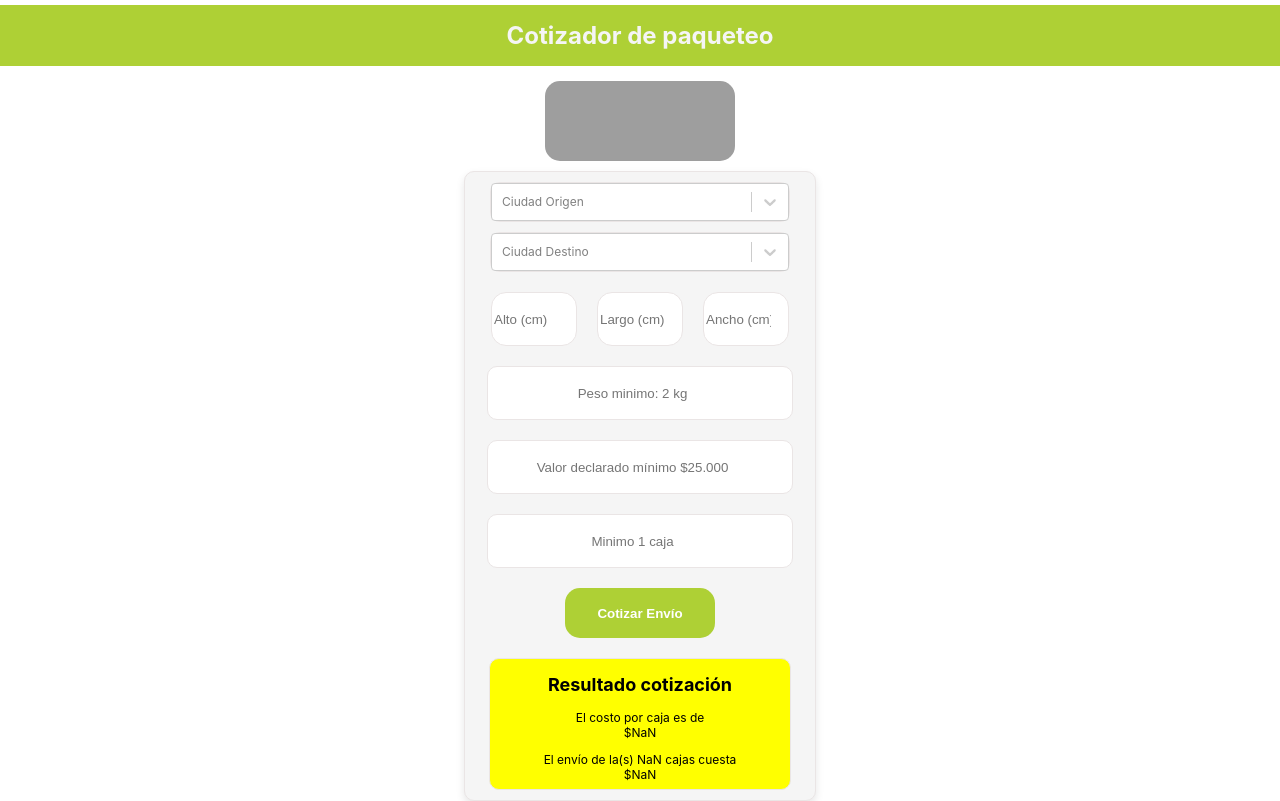
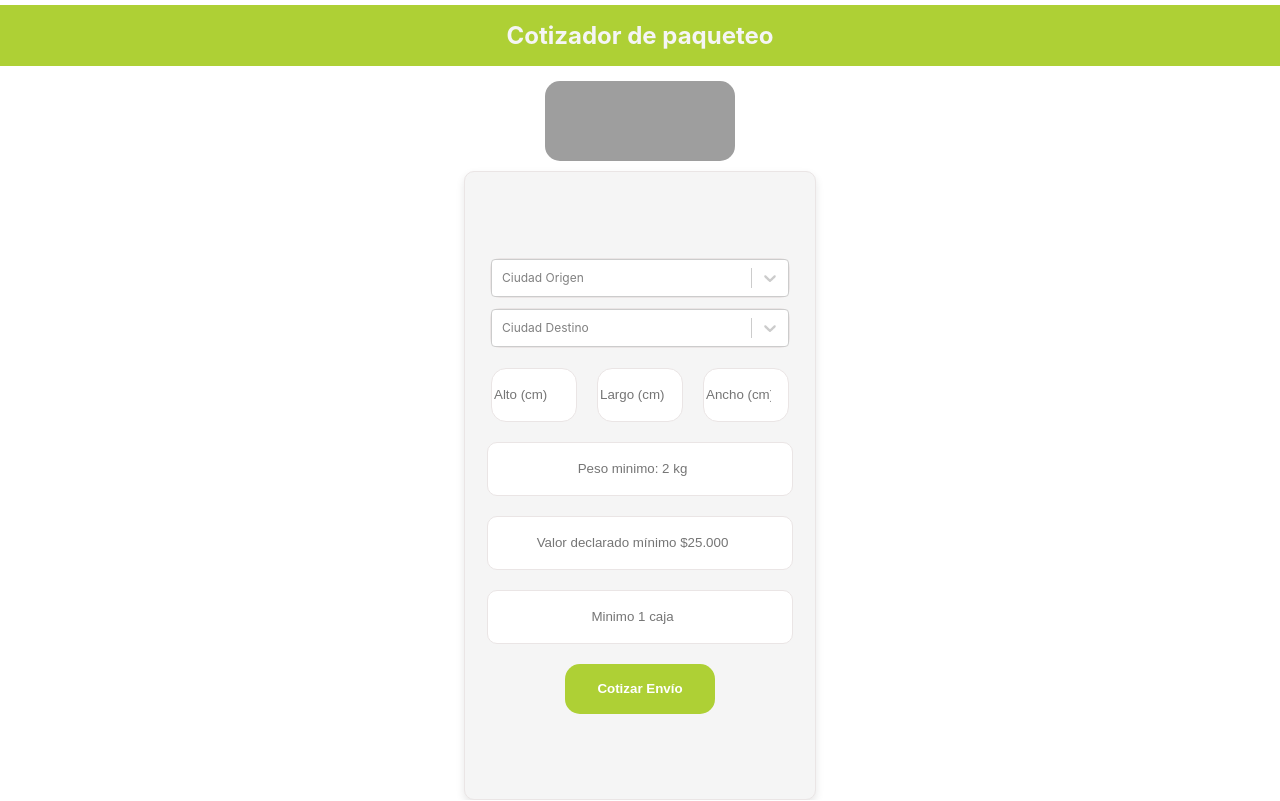
Before and after one commit to EdwinZarateP/Cotizador, a React (Vite) app: page / in a window 1280 px wide. Built offline with nearby package versions, Linux system fonts and the light colour scheme; grey boxes are pictures that could not be loaded.

Commit message:
modificacion31

```diff
--- a/src/componentes/cotizarEnvio.tsx
+++ b/src/componentes/cotizarEnvio.tsx
@@ -1,4 +1,4 @@
-import React from 'react';
+import React, { useState } from 'react';
 import '../estilos/cotizarEnvio.css'
 
 interface GenerarCotizacionProps {
@@ -20,7 +20,45 @@ const GenerarCotizacion: React.FC<GenerarCotizacionProps> = ({
   ancho,
   cajas,
 }) => {
+
   let pesoSeleccionado: number | undefined;
+
+  const [mostrarResultado, setmostrarResultado] = useState(false);
+
+  const visualizarResultado = () => {
+    if (!peso) {
+      alert('Debes ingresar el peso en kg de tu caja');
+      return;
+    }
+
+    if (!alto) {
+      alert('Debes ingresar el alto de tu caja');
+      return;
+    }
+
+    if (!largo) {
+      alert('Debes ingresar el largo de tu caja');
+      return;
+    }
+
+    if (!ancho) {
+      alert('Debes ingresar el ancho de tu caja');
+      return;
+    }
+
+    if (!declarado) {
+      alert('Debes ingresar el valor declarado de tu mercancía');
+      return;
+    }
+
+    if (!cajas) {
+      alert('No indicasre el número de cajas del envío');
+      return;
+    }
+
+    setmostrarResultado(!mostrarResultado);
+    mostrarMensaje();
+  };
 
   const mostrarMensaje = () => {
     const factorPeso = 400;
@@ -47,10 +85,11 @@ const GenerarCotizacion: React.FC<GenerarCotizacionProps> = ({
   return (
     <div className='resultadoCotizacion'>
 
-      <button className='botonCotizar' onClick={mostrarMensaje}>
-        Cotizar Envío
+      <button className='botonCotizar' onClick={visualizarResultado}>
+      {mostrarResultado ? 'Ocultar Cotización' : 'Cotizar Envío'}
       </button>
 
+      {mostrarResultado && (
       <div className='resultado'>
         <h2>Resultado cotización</h2>
 
@@ -61,6 +100,7 @@ const GenerarCotizacion: React.FC<GenerarCotizacionProps> = ({
           </div>
         )}
       </div>
+      )}
     </div>
   );
 };
--- a/src/componentes/pesos.tsx
+++ b/src/componentes/pesos.tsx
@@ -57,13 +57,14 @@ const SelectorPesos: React.FC<SelectorMedidasProps>  = ({ onValorAltoChange, onV
         placeholder="Alto (cm)"
         className='ingresosPesos'
         onChange={manejarAlto}
-         value={valorAlto === undefined ? '' : valorAlto}/>
+        value={valorAlto === undefined ? '' : valorAlto}/>
 
         <input type="number" min='0'
-        placeholder="Largo (cm)"
+         placeholder="Largo (cm)"
          className='ingresosPesos'
          onChange={manejarLargo}
          value={valorLargo === undefined ? '' : valorLargo}/>
+
 
         <input type="number" min='0'
         placeholder="Ancho (cm)"
--- a/src/estilos/calculadora.css
+++ b/src/estilos/calculadora.css
@@ -5,7 +5,7 @@
     Align-items:center;
     background-color:whitesmoke;
     width: 350px;
-    height: 700px;
+    height: 800px;
     border-radius: 10px;
     box-shadow: 0 4px 8px rgba(0, 0, 0, 0.1);
     border: 1px solid #eae5e5;
--- a/src/estilos/cotizarEnvio.css
+++ b/src/estilos/cotizarEnvio.css
@@ -21,9 +21,9 @@
   }
 
   .resultado{
-    background-color: yellow;
+    background-color: #AED035;
     width: 300px;
-    height: 130px;
+    height: 140px;
     margin: 10px;
     border-radius: 10px;
     border: 1px solid #eae5e5;
```
